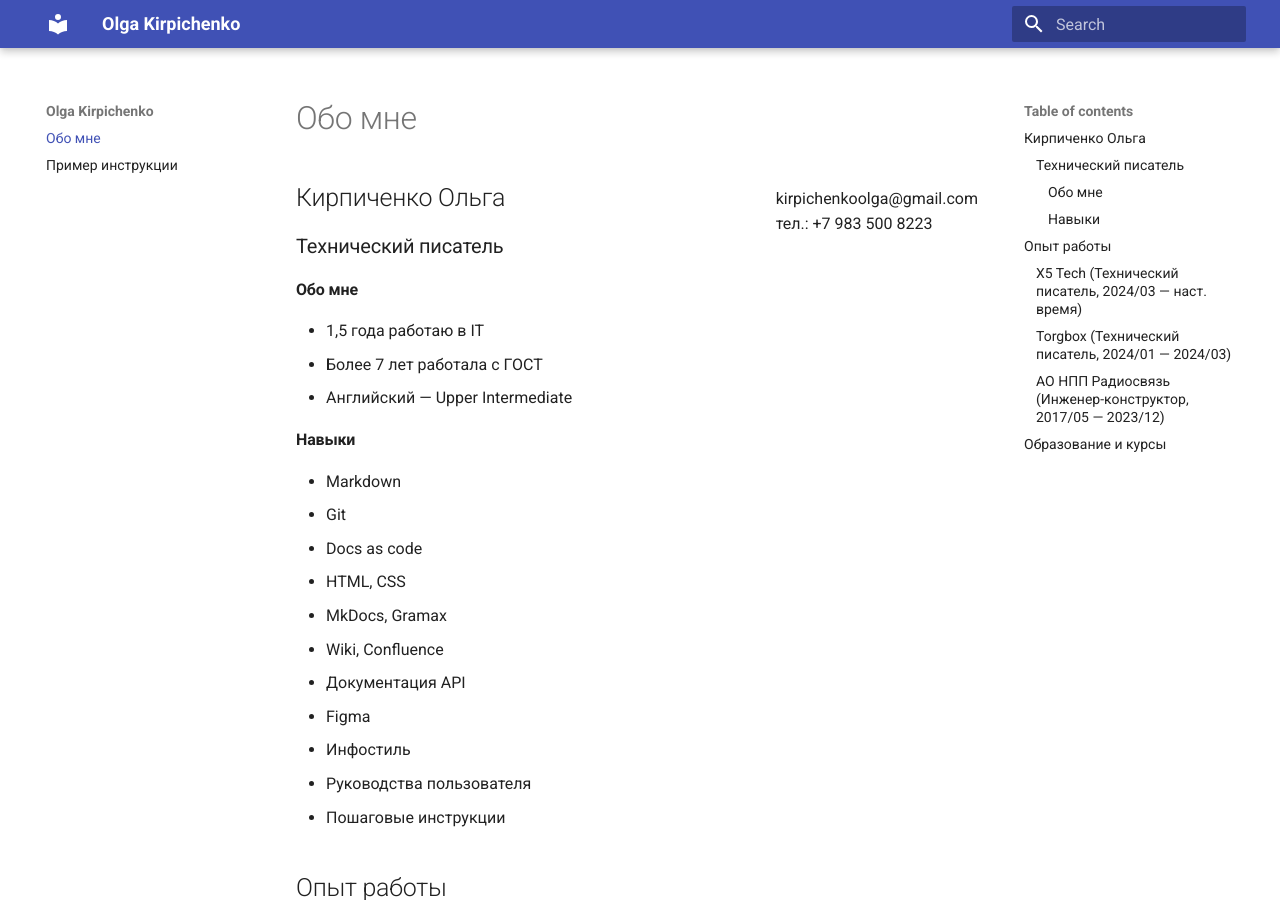
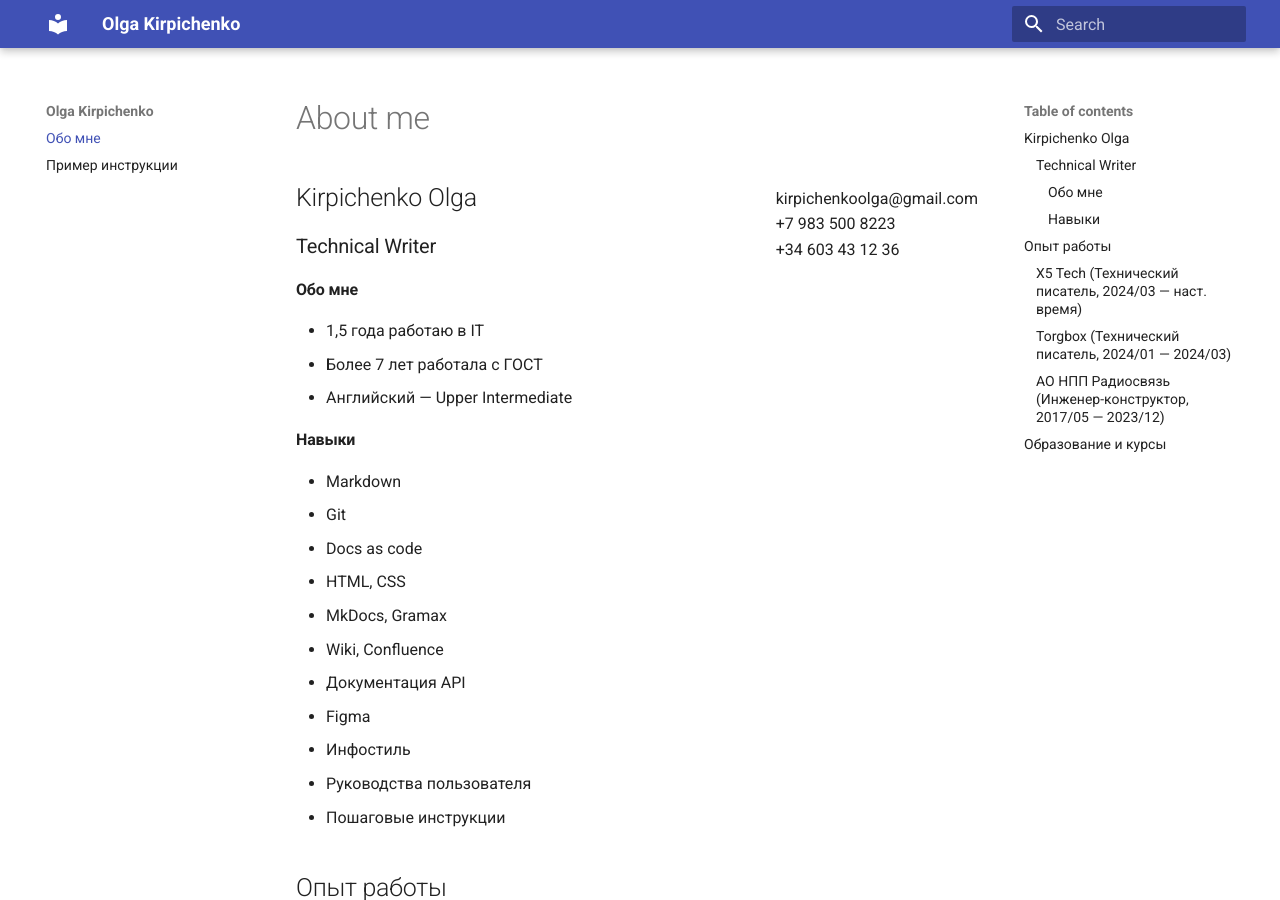
Before and after one commit to OlyaOlya2608/CV_test, an MkDocs documentation site: the page built from docs/index.md, in a window 1280 px wide and 900 px high. Built offline with MkDocs 1.6.1 and Material for MkDocs 9.7.7, drawn with Linux system fonts in a browser that asks for light colours.

Commit message:
прив

```diff
--- a/docs/index.md
+++ b/docs/index.md
@@ -1,16 +1,17 @@
-# Обо мне
+# About me
 
 <span style="float:right;padding:6px">
-  kirpichenkoolga@gmail.com <br> тел.: +7 983 500 8223
+  kirpichenkoolga@gmail.com <br> +7 983 500 8223 <br> +34 603 43 12 36
 </span>
 
-## Кирпиченко Ольга
-### Технический писатель
+## Kirpichenko Olga
+### Technical Writer
 
 #### Обо мне
 * 1,5 года работаю в IT
 * Более 7 лет работала с ГОСТ
 * Английский — Upper Intermediate
+
 
 #### Навыки
 
```
Also changed, not shown: docs/instruction_test.md (added).
